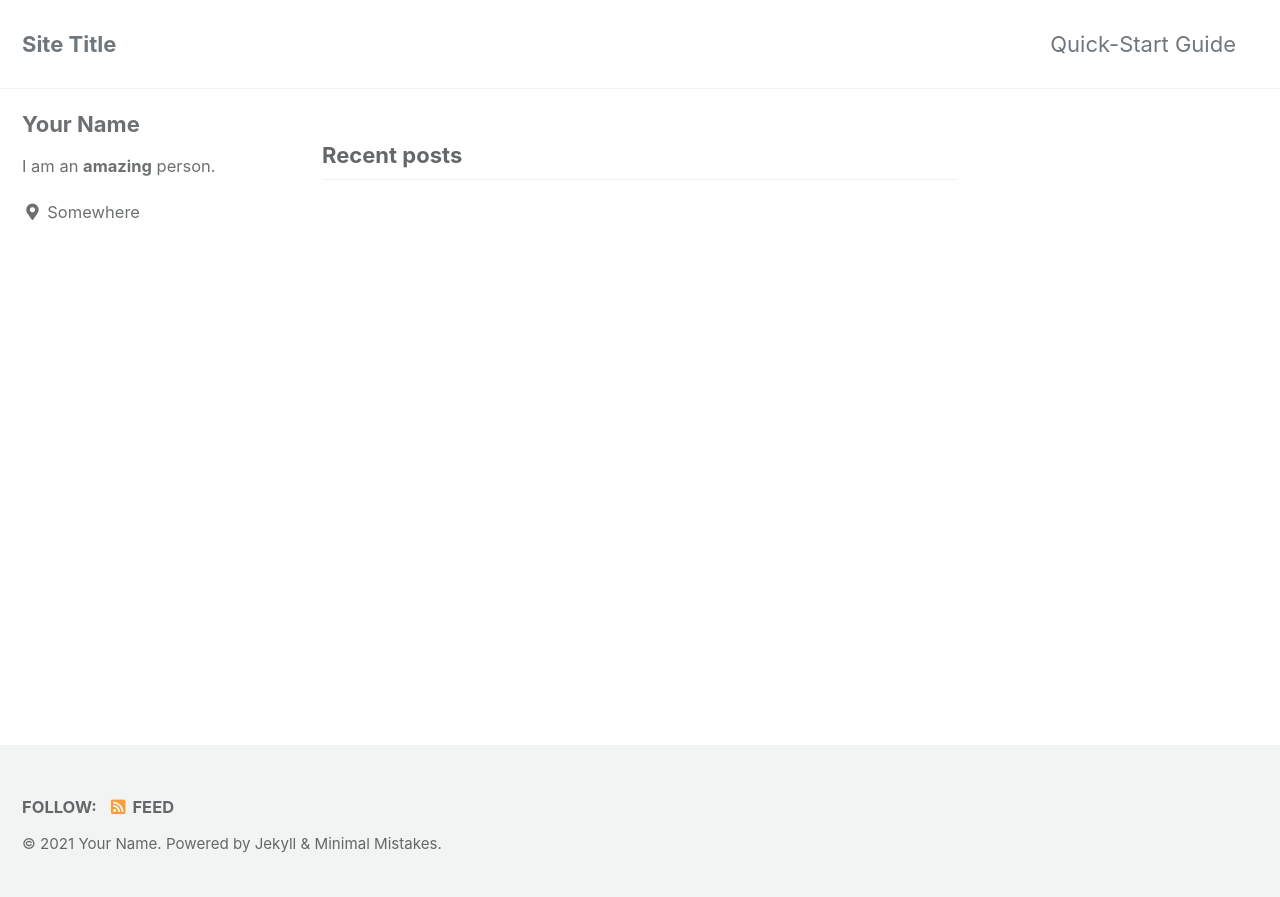
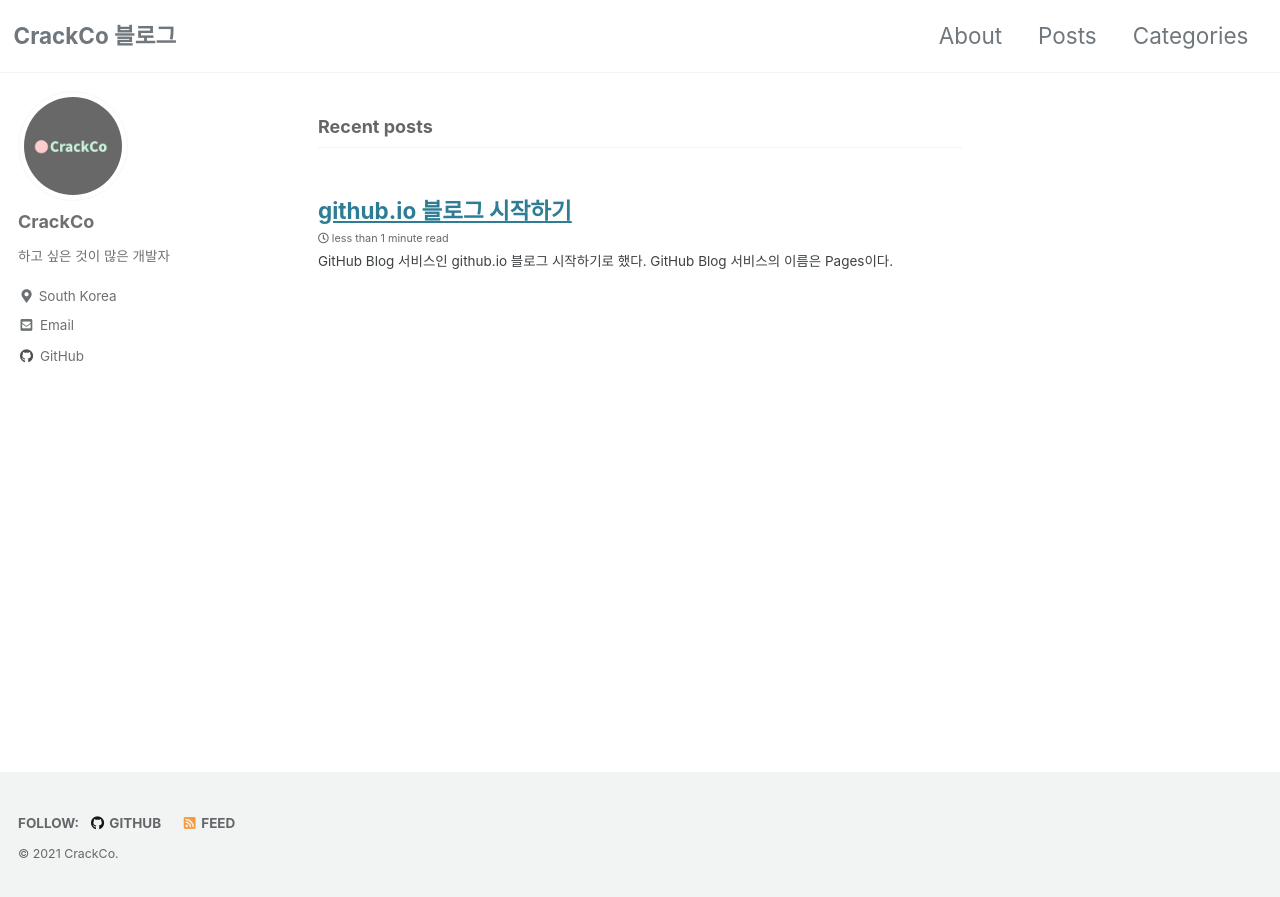
Before and after one commit to U-Zo/u-zo.github.io, a Jekyll site: the page built from index.html, in a window 1280 px wide. Shown: the top 897 px of the page. Built offline with Jekyll 4.4.1, drawn with Linux system fonts in a browser that asks for light colours; cached includes are drawn as plain includes; the list of posts is cut into pages by our own code.

Commit message:
추가: 깃허브 블로그 기본 설정

```diff
--- a/_config.yml
+++ b/_config.yml
@@ -12,97 +12,96 @@
 
 # theme                  : "minimal-mistakes-jekyll"
 # remote_theme           : "mmistakes/minimal-mistakes"
-minimal_mistakes_skin    : "default" # "air", "aqua", "contrast", "dark", "dirt", "neon", "mint", "plum", "sunrise"
+minimal_mistakes_skin: "default" # "air", "aqua", "contrast", "dark", "dirt", "neon", "mint", "plum", "sunrise"
 
 # Site Settings
-locale                   : "en-US"
-title                    : "Site Title"
-title_separator          : "-"
-subtitle                 : # site tagline that appears below site title in masthead
-name                     : "Your Name"
-description              : "An amazing website."
-url                      : # the base hostname & protocol for your site e.g. "https://mmistakes.github.io"
-baseurl                  : # the subpath of your site, e.g. "/blog"
-repository               : # GitHub username/repo-name e.g. "mmistakes/minimal-mistakes"
-teaser                   : # path of fallback teaser image, e.g. "/assets/images/500x300.png"
-logo                     : # path of logo image to display in the masthead, e.g. "/assets/images/88x88.png"
-masthead_title           : # overrides the website title displayed in the masthead, use " " for no title
+locale: "en-US"
+title: "CrackCo 블로그"
+title_separator: "-"
+subtitle: # site tagline that appears below site title in masthead
+name: "CrackCo"
+description: "CrackCo 블로그"
+url: "https://u-zo.github.io"
+baseurl: # the subpath of your site, e.g. "/blog"
+repository: # GitHub username/repo-name e.g. "mmistakes/minimal-mistakes"
+teaser: "/assets/images/crackco.png"
+logo: # path of logo image to display in the masthead, e.g. "/assets/images/88x88.png"
+masthead_title: # overrides the website title displayed in the masthead, use " " for no title
 # breadcrumbs            : false # true, false (default)
-words_per_minute         : 200
+words_per_minute: 200
 comments:
-  provider               : # false (default), "disqus", "discourse", "facebook", "staticman", "staticman_v2", "utterances", "custom"
+  provider: # false (default), "disqus", "discourse", "facebook", "staticman", "staticman_v2", "utterances", "custom"
   disqus:
-    shortname            : # https://help.disqus.com/customer/portal/articles/466208-what-s-a-shortname-
+    shortname: # https://help.disqus.com/customer/portal/articles/466208-what-s-a-shortname-
   discourse:
-    server               : # https://meta.discourse.org/t/embedding-discourse-comments-via-javascript/31963 , e.g.: meta.discourse.org
+    server: # https://meta.discourse.org/t/embedding-discourse-comments-via-javascript/31963 , e.g.: meta.discourse.org
   facebook:
     # https://developers.facebook.com/docs/plugins/comments
-    appid                :
-    num_posts            : # 5 (default)
-    colorscheme          : # "light" (default), "dark"
+    appid:
+    num_posts: # 5 (default)
+    colorscheme: # "light" (default), "dark"
   utterances:
-    theme                : # "github-light" (default), "github-dark"
-    issue_term           : # "pathname" (default)
+    theme: # "github-light" (default), "github-dark"
+    issue_term: # "pathname" (default)
   staticman:
-    branch               : # "master"
-    endpoint             : # "https://{your Staticman v3 API}/v3/entry/github/"
+    branch: # "master"
+    endpoint: # "https://{your Staticman v3 API}/v3/entry/github/"
 reCaptcha:
-  siteKey                :
-  secret                 :
+  siteKey:
+  secret:
 atom_feed:
-  path                   : # blank (default) uses feed.xml
-  hide                   : # true, false (default)
-search                   : # true, false (default)
-search_full_content      : # true, false (default)
-search_provider          : # lunr (default), algolia, google
+  path: # blank (default) uses feed.xml
+  hide: # true, false (default)
+search: # true, false (default)
+search_full_content: # true, false (default)
+search_provider: # lunr (default), algolia, google
 algolia:
-  application_id         : # YOUR_APPLICATION_ID
-  index_name             : # YOUR_INDEX_NAME
-  search_only_api_key    : # YOUR_SEARCH_ONLY_API_KEY
-  powered_by             : # true (default), false
+  application_id: # YOUR_APPLICATION_ID
+  index_name: # YOUR_INDEX_NAME
+  search_only_api_key: # YOUR_SEARCH_ONLY_API_KEY
+  powered_by: # true (default), false
 google:
-  search_engine_id       : # YOUR_SEARCH_ENGINE_ID
-  instant_search         : # false (default), true
+  search_engine_id: # YOUR_SEARCH_ENGINE_ID
+  instant_search: # false (default), true
 # SEO Related
-google_site_verification :
-bing_site_verification   :
-yandex_site_verification :
-naver_site_verification  :
+google_site_verification:
+bing_site_verification:
+yandex_site_verification:
+naver_site_verification:
 
 # Social Sharing
 twitter:
-  username               :
+  username:
 facebook:
-  username               :
-  app_id                 :
-  publisher              :
-og_image                 : # Open Graph/Twitter default site image
+  username:
+  app_id:
+  publisher:
+og_image: "/assets/images/crackco.png"
 # For specifying social profiles
 # - https://developers.google.com/structured-data/customize/social-profiles
 social:
-  type                   : # Person or Organization (defaults to Person)
-  name                   : # If the user or organization name differs from the site's name
+  type: # Person or Organization (defaults to Person)
+  name: # If the user or organization name differs from the site's name
   links: # An array of links to social media profiles
 
 # Analytics
 analytics:
-  provider               : false # false (default), "google", "google-universal", "google-gtag", "custom"
+  provider: false # false (default), "google", "google-universal", "google-gtag", "custom"
   google:
-    tracking_id          :
-    anonymize_ip         : # true, false (default)
-
+    tracking_id:
+    anonymize_ip: # true, false (default)
 
 # Site Author
 author:
-  name             : "Your Name"
-  avatar           : # path of avatar image, e.g. "/assets/images/bio-photo.jpg"
-  bio              : "I am an **amazing** person."
-  location         : "Somewhere"
-  email            :
+  name: "CrackCo"
+  avatar: "/assets/images/crackco.png"
+  bio: "하고 싶은 것이 많은 개발자"
+  location: "South Korea"
+  email:
   links:
     - label: "Email"
       icon: "fas fa-fw fa-envelope-square"
-      # url: "mailto:your.name@email.com"
+      url: "mailto:kwoojo0127@gmail.com"
     - label: "Website"
       icon: "fas fa-fw fa-link"
       # url: "https://your-website.com"
@@ -114,7 +113,7 @@ author:
       # url: "https://facebook.com/"
     - label: "GitHub"
       icon: "fab fa-fw fa-github"
-      # url: "https://github.com/"
+      url: "https://u-zo.github.com/"
     - label: "Instagram"
       icon: "fab fa-fw fa-instagram"
       # url: "https://instagram.com/"
@@ -130,7 +129,7 @@ footer:
       # url:
     - label: "GitHub"
       icon: "fab fa-fw fa-github"
-      # url:
+      url: "https://u-zo.github.com/"
     - label: "GitLab"
       icon: "fab fa-fw fa-gitlab"
       # url:
@@ -140,7 +139,6 @@ footer:
     - label: "Instagram"
       icon: "fab fa-fw fa-instagram"
       # url:
-
 
 # Reading Files
 include:
@@ -179,14 +177,12 @@ keep_files:
 encoding: "utf-8"
 markdown_ext: "markdown,mkdown,mkdn,mkd,md"
 
-
 # Conversion
 markdown: kramdown
 highlighter: rouge
 lsi: false
 excerpt_separator: "\n\n"
 incremental: false
-
 
 # Markdown Processing
 kramdown:
@@ -199,19 +195,16 @@ kramdown:
   smart_quotes: lsquo,rsquo,ldquo,rdquo
   enable_coderay: false
 
-
 # Sass/SCSS
 sass:
   sass_dir: _sass
   style: compressed # https://sass-lang.com/documentation/file.SASS_REFERENCE.html#output_style
 
-
 # Outputting
 permalink: /:categories/:title/
 paginate: 5 # amount of posts to show
 paginate_path: /page:num/
-timezone: # https://en.wikipedia.org/wiki/List_of_tz_database_time_zones
-
+timezone: Asia/Seoul
 
 # Plugins (previously gems:)
 plugins:
@@ -228,7 +221,6 @@ whitelist:
   - jekyll-gist
   - jekyll-feed
   - jekyll-include-cache
-
 
 # Archives
 #  Type
@@ -258,14 +250,12 @@ tag_archive:
 #     category: /categories/:name/
 #     tag: /tags/:name/
 
-
 # HTML Compression
 # - https://jch.penibelst.de/
 compress_html:
   clippings: all
   ignore:
     envs: development
-
 
 # Defaults
 defaults:
@@ -280,3 +270,14 @@ defaults:
       comments: # true
       share: true
       related: true
+  # _pages
+  - scope:
+      path: ""
+      type: pages
+    value:
+      layout: single
+      author_profile: true
+      read_time: false
+      comments: false
+      share: true
+      related: false
--- a/_data/navigation.yml
+++ b/_data/navigation.yml
@@ -1,12 +1,10 @@
 # main links
 main:
-  - title: "Quick-Start Guide"
-    url: https://mmistakes.github.io/minimal-mistakes/docs/quick-start-guide/
-  # - title: "About"
-  #   url: https://mmistakes.github.io/minimal-mistakes/about/
-  # - title: "Sample Posts"
-  #   url: /year-archive/
-  # - title: "Sample Collections"
-  #   url: /collection-archive/
+  - title: "About"
+    url: /about/
+  - title: "Posts"
+    url: /posts/
+  - title: "Categories"
+    url: /categories/
   # - title: "Sitemap"
   #   url: /sitemap/
--- a/_includes/footer.html
+++ b/_includes/footer.html
@@ -18,4 +18,4 @@
   </ul>
 </div>
 
-<div class="page__footer-copyright">&copy; {{ site.time | date: '%Y' }} {{ site.name | default: site.title }}. {{ site.data.ui-text[site.locale].powered_by | default: "Powered by" }} <a href="https://jekyllrb.com" rel="nofollow">Jekyll</a> &amp; <a href="https://mademistakes.com/work/minimal-mistakes-jekyll-theme/" rel="nofollow">Minimal Mistakes</a>.</div>
+<div class="page__footer-copyright">&copy; {{ site.time | date: '%Y' }} {{ site.name | default: site.title }}.</div>
--- /dev/null
+++ b/_pages/about.md
@@ -0,0 +1,77 @@
+---
+permalink: /about/
+layout: single
+---
+
+# 김우조
+
+---
+
+- 💻 Github : [https://github.com/u-zo](https://github.com/u-zo)
+- 📧 E-mail : kwoojo0127@gmail.com
+
+## Skills
+
+**[ 프로그래밍 언어 & 마크업 언어 ]**
+JavaScript, TypeScript, Java, HTML, CSS
+
+**[ 프레임워크 & 라이브러리 ]**
+React, Next.js, Redux, Redux-saga, Vue, Nuxt.js, Styled-components, Spring Boot, Express.js
+
+**[ DB ]**
+PostgresQL, OracleDB
+
+## Activities
+
+### 애버커스
+
+_2021.01 ~ 2021.02_
+Front-end / Back-end developer 인턴
+
+### Acorn 아카데미
+
+_2020.07 ~ 2020.12_
+React 기반 Java 웹 개발자 양성 과정
+
+### Hanatour of Philadelphia
+
+_2019.04 ~ 2019.12_
+USA Web developer 인턴
+
+### 한이음 ICT 멘토링
+
+_2018.04 ~ 2018.11_
+IoT 시대의 핵심 경량 프로토콜(MQTT)을 이용한 홈 네트워크 구성
+
+### 한국산업기술대학교
+
+_2013.03 ~ 2019.02_
+컴퓨터공학부 컴퓨터공학 전공
+
+## Projects
+
+### BaesinZer
+
+_2020.10 ~ 2020.12_
+
+> 우리들 중 'BaesinZer'가 한 명 있다, 미션을 모두 수행하거나 BaesinZer를 찾아내자 - _실시간 웹 마피아 게임 BaesinZer_
+
+🎨 [Github](https://github.com/U-Zo/baesinzer)
+📚 [프로젝트 위키](https://github.com/U-Zo/baesinzer/wiki/How-to-run-project)
+📹 [프로젝트 데모 영상](https://youtu.be/IlzDCGSF8J0)
+
+**Stack**: React, Redux, Redux-Saga, Styled Components, Spring Boot, SockJS, Stomp, Oracle DB
+
+**역할**: 팀장 / Client & Server 총괄
+
+### U-Zo Blog
+
+_2020.06 ~ 2020.06_
+
+> React + Express + jwt 기초 CRUD 토이 프로젝트
+
+🎨 [Github Client](https://github.com/U-Zo/blog)
+⚙️ [Github Server](https://github.com/U-Zo/blog-server)
+🌐 [Website](https://u-zo.github.io/blog/)
+
+**Stack**: React, Redux, Redux-Saga, Styled Components, Express.js, Mongo DB
--- /dev/null
+++ b/_posts/2020-04-07-First.md
@@ -0,0 +1,18 @@
+---
+title: "github.io 블로그 시작하기"
+
+categories:
+  - Post
+tags:
+  - Post
+---
+
+GitHub Blog 서비스인 github.io 블로그 시작하기로 했다.
+GitHub Blog 서비스의 이름은 Pages이다.
+
+Pages가 다른 블로그 플랫폼 보다 편한 것 같아서 마음에 든다.
+다른 사람들도 같이 많이 사용했으면 좋겠다는 생각이 든다.
+
+YFM에서 정의한 제목을 이중 괄호 구문으로 본문에 추가할 수 있다.
+이 글의 제목은 {{ page.title }}이고
+마지막으로 수정된 시간은 {{ page.last_modified_at }}이다.
--- a/_sass/minimal-mistakes/_masthead.scss
+++ b/_sass/minimal-mistakes/_masthead.scss
@@ -15,7 +15,7 @@
     @include clearfix;
     margin-left: auto;
     margin-right: auto;
-    padding: 1em;
+    padding: 0.6em;
     max-width: 100%;
     display: -webkit-box;
     display: -ms-flexbox;
@@ -24,6 +24,7 @@
     -ms-flex-pack: justify;
     justify-content: space-between;
     font-family: $sans-serif-narrow;
+    font-size: $type-size-4;
 
     @include breakpoint($x-large) {
       max-width: $max-width;
--- a/_sass/minimal-mistakes/_reset.scss
+++ b/_sass/minimal-mistakes/_reset.scss
@@ -2,7 +2,9 @@
    STYLE RESETS
    ========================================================================== */
 
-* { box-sizing: border-box; }
+* {
+  box-sizing: border-box;
+}
 
 html {
   /* apply a natural box layout model to all elements */
@@ -15,11 +17,11 @@ html {
   }
 
   @include breakpoint($large) {
-    font-size: 20px;
+    font-size: 18px;
   }
 
   @include breakpoint($x-large) {
-    font-size: 22px;
+    font-size: 18px;
   }
 
   -webkit-text-size-adjust: 100%;
@@ -28,7 +30,9 @@ html {
 
 /* Remove margin */
 
-body { margin: 0; }
+body {
+  margin: 0;
+}
 
 /* Selected elements */
 
@@ -147,7 +151,8 @@ input {
 }
 
 button::-moz-focus-inner,
-input::-moz-focus-inner { /* inner padding and border oddities in FF3/4*/
+input::-moz-focus-inner {
+  /* inner padding and border oddities in FF3/4*/
   padding: 0;
   border: 0;
 }
@@ -156,8 +161,8 @@ button,
 html input[type="button"], // avoid the WebKit bug in Android 4.0.* where (2) destroys native `audio` and `video` controls
 input[type="reset"],
 input[type="submit"] {
-    -webkit-appearance: button; /* corrects inability to style clickable `input` types in iOS*/
-    cursor: pointer; /* improves usability and consistency of cursor style between image-type `input` and others*/
+  -webkit-appearance: button; /* corrects inability to style clickable `input` types in iOS*/
+  cursor: pointer; /* improves usability and consistency of cursor style between image-type `input` and others*/
 }
 
 label,
@@ -168,10 +173,11 @@ input[type="reset"],
 input[type="submit"],
 input[type="radio"],
 input[type="checkbox"] {
-    cursor: pointer; /* improves usability and consistency of cursor style between image-type `input` and others*/
+  cursor: pointer; /* improves usability and consistency of cursor style between image-type `input` and others*/
 }
 
-input[type="search"] { /* Appearance in Safari/Chrome*/
+input[type="search"] {
+  /* Appearance in Safari/Chrome*/
   box-sizing: border-box;
   -webkit-appearance: textfield;
 }
```
Also changed, not shown: _pages/404.md (added, +14 -0 lines), _pages/category-archive.md (added, +6 -0 lines), _pages/tag-archive.md (added, +6 -0 lines), assets/images/crackco.png (added).
